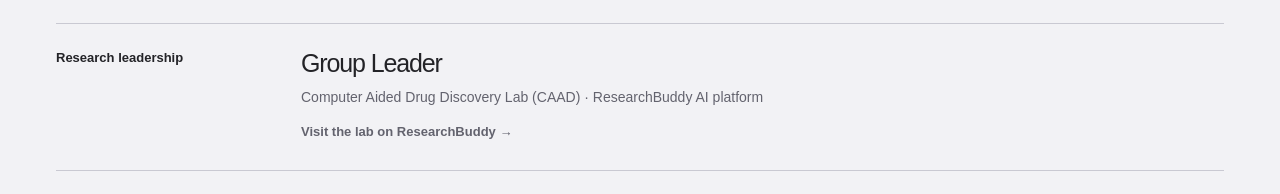
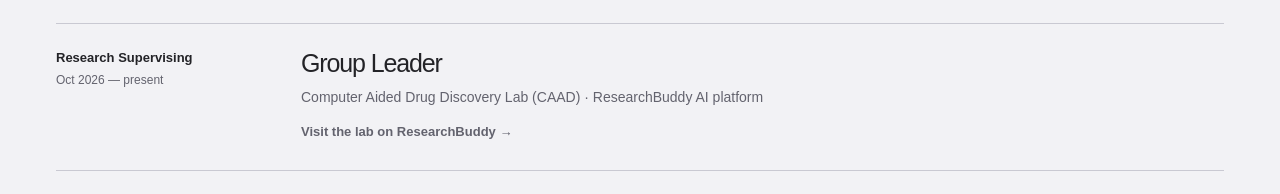
Before and after one commit to shahariar-emon/shahariar-emon.github.io, an Astro site: page /about in a window 1280 px wide. Shown: the part 571-765 px from the top of the page. Built offline with nearby package versions, Linux system fonts and the light colour scheme; Astro itself is replaced by a stand-in of ours.

Commit message:
Update about.astro

```diff
--- a/src/pages/about.astro
+++ b/src/pages/about.astro
@@ -12,7 +12,7 @@ const awardPhotos = photos.conferences.filter(p => ['best-paper-award', 'best-po
     <dl class="background-list">
       <div><dt>Current affiliation<span>Nov 2025 — present</span></dt><dd><h2>Research Manager</h2><p>HEAT Project · Department of Biotechnology and Genetic Engineering<br/>Islamic University, Bangladesh</p><p class="affiliation-summary">I lead the computational work on a project studying how small molecules may influence autophagy in cancer.</p></dd></div>
       <div>
-        <dt>Research leadership</dt>
+        <dt>Research Supervising<span>Oct 2026 — present</span></dt>
         <dd>
           <h2>Group Leader</h2>
           <p>Computer Aided Drug Discovery Lab (CAAD) · ResearchBuddy AI platform</p>
```
